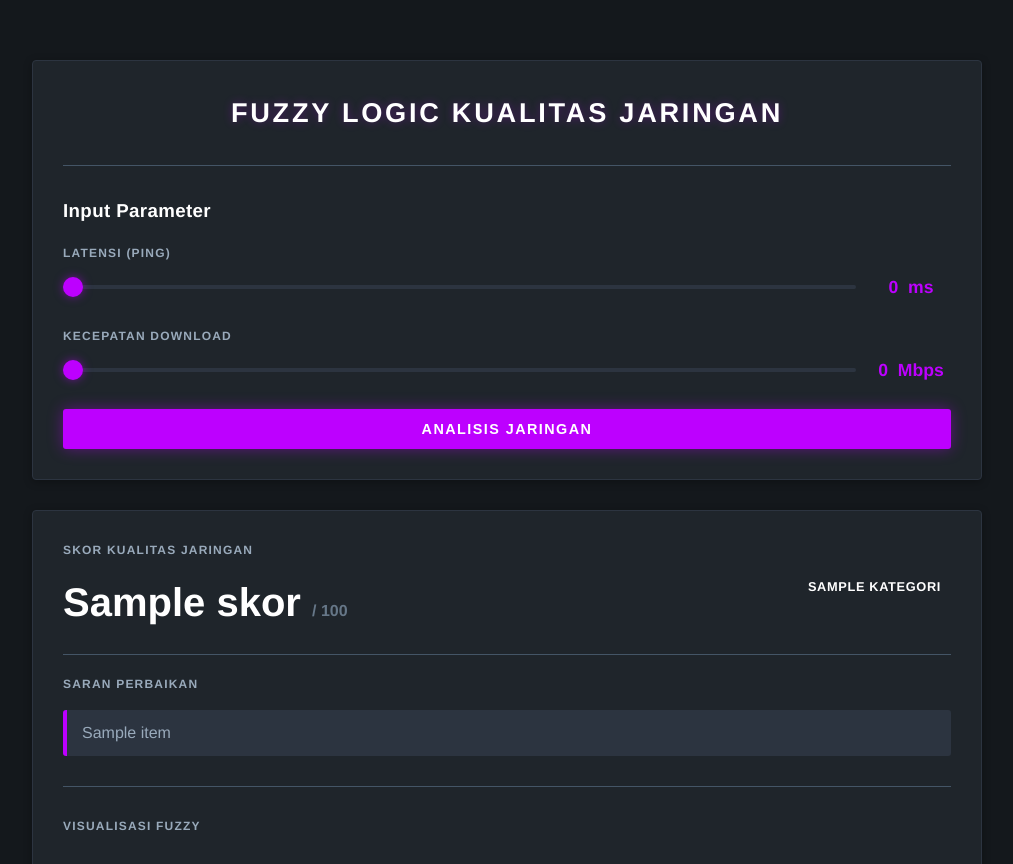
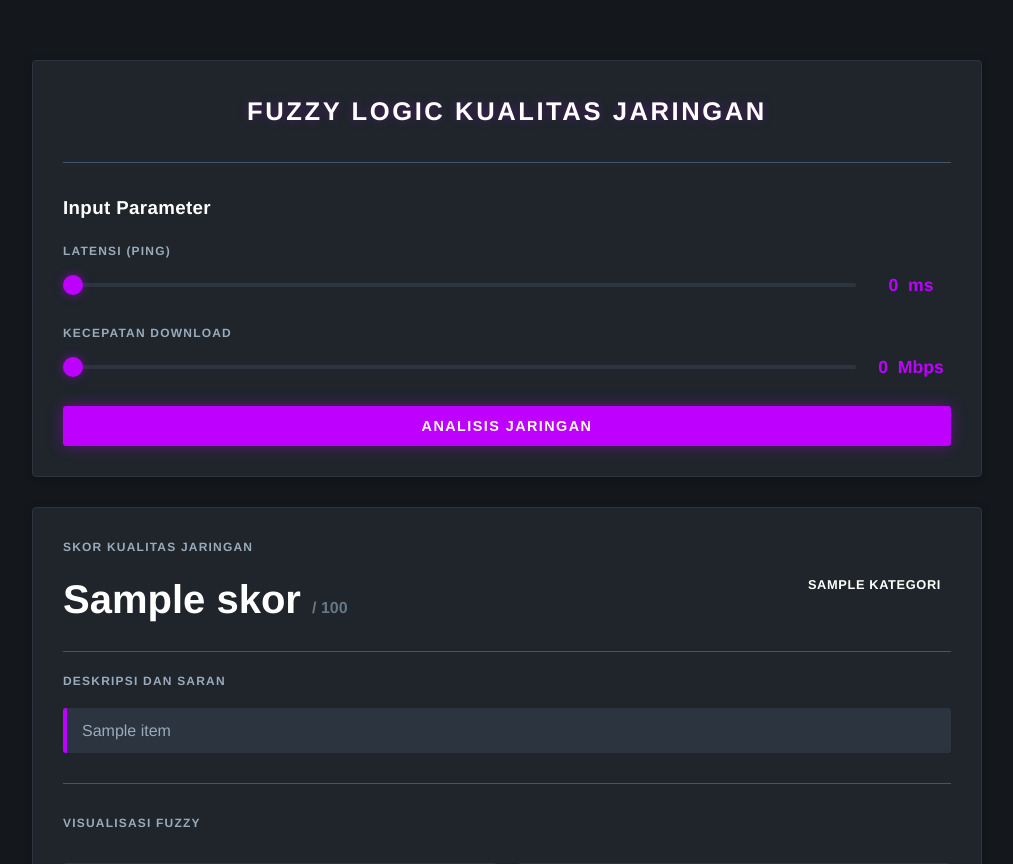
Before and after one commit to evnnxx53/fuzzy_logic_20231047, a Flask app: template templates/index.html in a window 1280 px wide. Shown: the top 864 px of the page, without its empty margins (133-1146 px from the left). Run offline with Flask 3, Linux system fonts and the light colour scheme; the template is opened without the code that fills it: most values are stand-ins (such as "Sample title", 1, 10 or a date in 2020); parts of the project's set-up code (start-up, migrations or seed data) failed here and were passed over.

Commit message:
Add files via upload

```diff
--- a/app.py
+++ b/app.py
@@ -22,6 +22,15 @@ def get_plot_url(variable, input_val=None, is_output=False, simulation=None):
     text_color = '#ffffff'
     accent_color = '#ffffff'
 
+    color_mapping = {
+        'bagus': '#2ecc71',
+        'cepat': '#2ecc71',
+        'sedang': '#ff8000',
+        'cukup': '#ff8000',
+        'buruk': '#00a8ff',
+        'lambat': '#00a8ff'
+    }
+
     fig = plt.gcf()
     fig.set_facecolor(bg_color)
 
@@ -29,23 +38,54 @@ def get_plot_url(variable, input_val=None, is_output=False, simulation=None):
         variable.view(sim=simulation)
         plt.title(f"Output: Kualitas Jaringan (Skor: {input_val:.2f})", color=text_color)
 
+        fill_color = '#00a8ff'
+        if input_val >= 70:
+            fill_color = '#2ecc71'
+        elif input_val >= 45:
+            fill_color = '#ff8000'
+
         ax = plt.gca()
+
+        for collection in ax.collections:
+            collection.set_facecolor(fill_color)
+            collection.set_alpha(0.6)
+
         for line in ax.get_lines():
             if line.get_color() == 'k':
                 line.set_color(accent_color)
+                line.set_label('Hasil Input')
+
     else:
         variable.view()
         if input_val is not None:
             plt.vlines(input_val, 0, 1, colors=accent_color, linewidth=3, label='Input User')
             plt.title(f"{variable.label} (Input: {input_val})", color=text_color)
 
-            legend = plt.legend()
-            legend.get_frame().set_facecolor(bg_color)
-            legend.get_frame().set_edgecolor(text_color)
-            for text in legend.get_texts():
-                text.set_color(text_color)
+    ax = plt.gca()
+    ax.set_ylabel('')
 
-    ax = plt.gca()
+    for line in ax.get_lines():
+        label = line.get_label()
+        if label in color_mapping:
+            line.set_color(color_mapping[label])
+
+    legend_loc = 'upper right'
+
+    if input_val is not None:
+        mid_point = variable.universe.max() / 2
+
+        if input_val < mid_point:
+            legend_loc = 'upper right'
+        else:
+            legend_loc = 'upper left'
+
+    legend = plt.legend(loc=legend_loc)
+
+    legend.get_frame().set_facecolor(bg_color)
+    legend.get_frame().set_edgecolor(text_color)
+    for text in legend.get_texts():
+        text.set_color(text_color)
+
     ax.set_facecolor(bg_color)
     ax.tick_params(axis='x', colors=text_color)
     ax.tick_params(axis='y', colors=text_color)
--- a/static/style.css
+++ b/static/style.css
@@ -36,7 +36,7 @@ h1, h3, h4 {
 h1 {
     text-align: center;
     margin: 0;
-    font-size: 1.7rem;
+    font-size: 1.6rem;
     text-transform: uppercase;
     letter-spacing: 0.1em;
     text-shadow: 0 0 10px rgba(189, 0, 255, 0.3);
@@ -180,8 +180,8 @@ input[type=range]::-webkit-slider-runnable-track {
 }
 
 .bg-success {
-    background-color: var(--accent-primary);
-    box-shadow: 0 0 10px rgba(189, 0, 255, 0.4);
+    background-color: #2ecc71;
+    box-shadow: 0 0 10px rgba(46, 204, 113, 0.4);
 }
 .bg-warning { background-color: var(--accent-orange); }
 .bg-danger { background-color: var(--accent-red); }
--- a/templates/index.html
+++ b/templates/index.html
@@ -54,7 +54,7 @@
                     </div>
 
                     <div class="suggestions">
-                        <label>Saran Perbaikan</label>
+                        <label>Deskripsi dan saran</label>
                         <ul>
                             {% for item in result.saran %}
                                 <li>{{ item }}</li>
@@ -84,6 +84,7 @@
                 </section>
             {% endif %}
         {% endif %}
+
     </div>
 
 </body>
```
